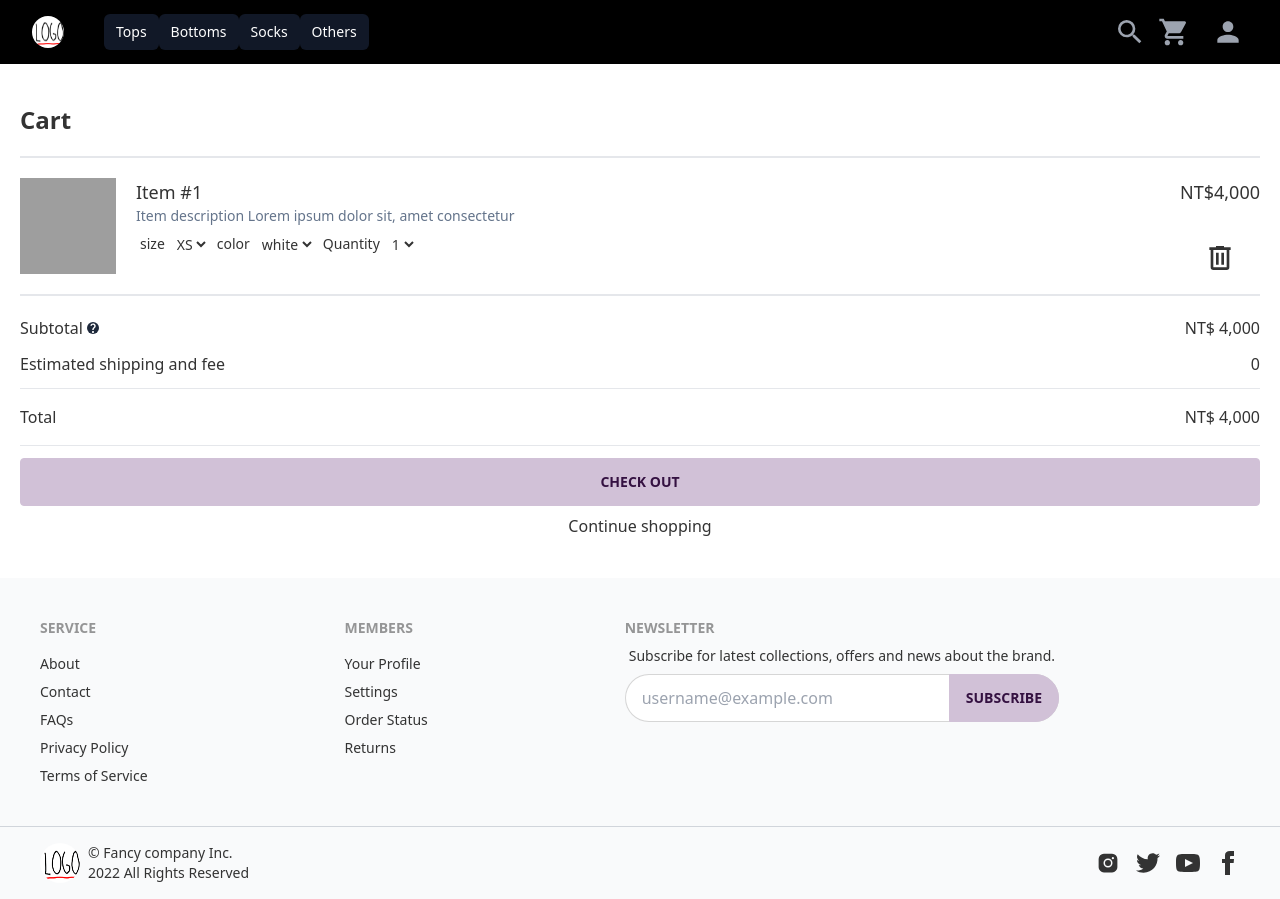
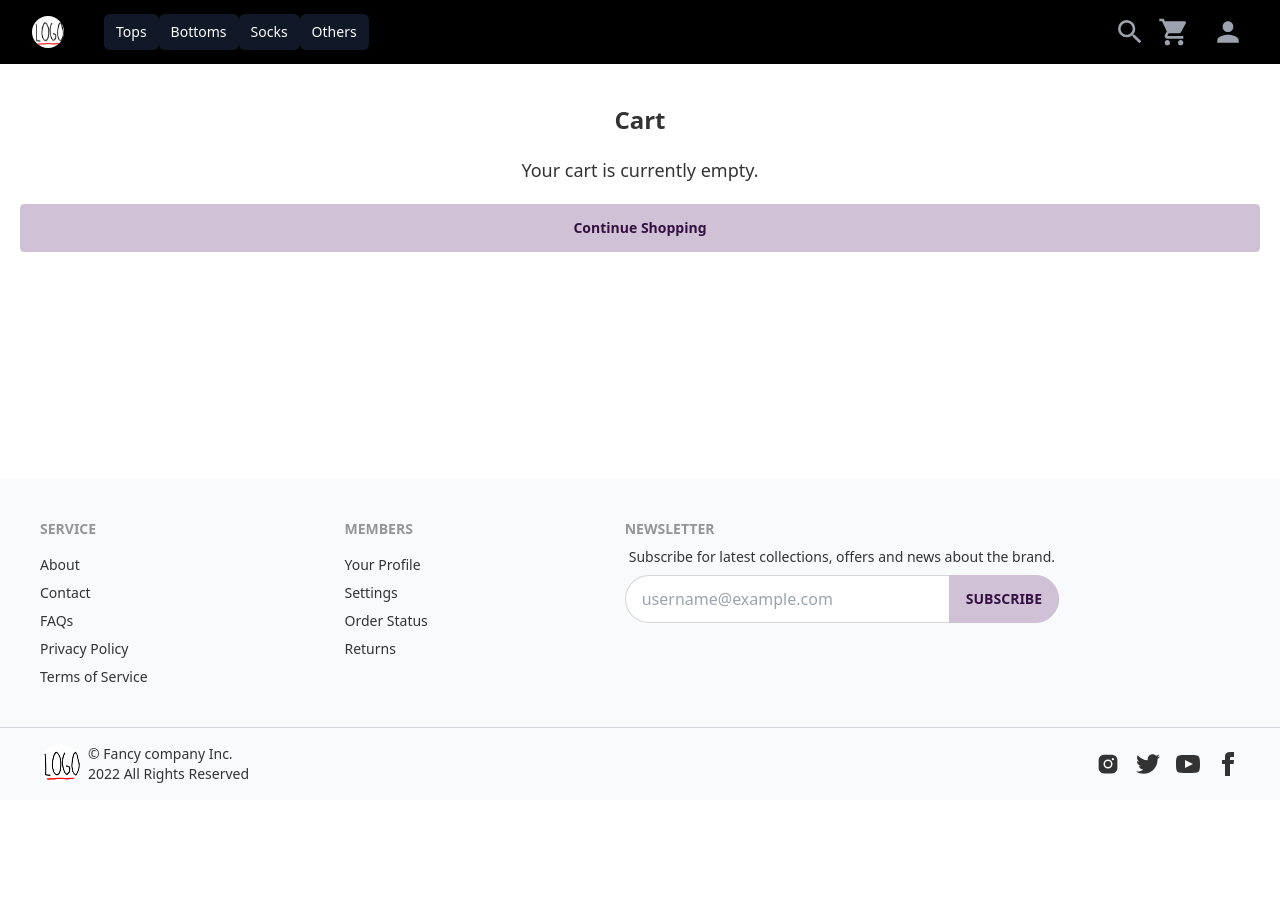
Before and after one commit to drinkthis4me/shopping-w-Tailwind, a Nuxt app: page /cart in a window 1280 px wide. After the commit the page ends 800 px from the top, so only its background shows below. Built offline with nearby package versions, Linux system fonts and the light colour scheme; grey boxes are pictures that could not be loaded.

Commit message:
change: move item to CartItem component

```diff
--- /dev/null
+++ b/components/CartItem.vue
@@ -0,0 +1,106 @@
+<template>
+  <div class="flex">
+    <div class="mr-5 shrink-0 self-center bg-white">
+      <NuxtLink :to="`products/detail-${cartItem.id}`">
+        <img
+          :src="cartItem.images[0].src"
+          :alt="cartItem.images[0].alt"
+          class="h-20 w-20 object-cover object-center hover:opacity-75 sm:h-24 sm:w-24" />
+      </NuxtLink>
+    </div>
+    <div class="flex flex-grow flex-col">
+      <NuxtLink :to="`products/detail-${cartItem.id}`">
+        <h3 class="hover:text-primary text-lg font-medium">
+          {{ cartItem.name }}
+        </h3>
+      </NuxtLink>
+      <p class="hidden text-sm text-slate-500 sm:inline-block">
+        {{ cartItem.details }}
+      </p>
+      <div class="flex flex-wrap sm:space-x-1">
+        <div class="flex">
+          <label for="size" class="label">
+            <span class="label-text">Size</span>
+          </label>
+          <select
+            @change="
+              $emit('update:size', ($event.target as HTMLSelectElement).value)
+            "
+            :value="cartItem.seletedSize"
+            name="size"
+            id="size"
+            class="bg-white pl-1 text-sm">
+            <option
+              v-for="o in cartItem.sizes"
+              :key="o.name"
+              :value="o.name"
+              :disabled="!o.inStock">
+              {{ o.name }}
+            </option>
+          </select>
+        </div>
+        <div class="flex">
+          <label for="color" class="label">
+            <span class="label-text">Color</span>
+          </label>
+          <select
+            @change="
+              $emit('update:color', ($event.target as HTMLSelectElement).value)
+            "
+            :value="cartItem.selectedColor"
+            name="color"
+            id="color"
+            class="bg-white pl-1 text-sm">
+            <option
+              v-for="o in cartItem.colors"
+              :key="o.name"
+              :value="o.name"
+              :disabled="!o.inStock">
+              {{ o.name }}
+            </option>
+          </select>
+        </div>
+        <div class="flex">
+          <label for="quantity" class="label">
+            <span class="label-text">Quantity</span>
+          </label>
+          <input
+            @change="
+              $emit(
+                'update:quantity',
+                ($event.target as HTMLInputElement).value
+              )
+            "
+            :value="cartItem.quantity"
+            name="quantity"
+            id="quantity"
+            class="w-5 bg-white pl-1 text-sm" />
+        </div>
+      </div>
+    </div>
+    <div class="flex flex-col items-center justify-between">
+      <div class="block text-lg font-medium">NT${{ cartItem.price }}</div>
+      <button>
+        <svg
+          class="hover:text-secondary"
+          xmlns="http://www.w3.org/2000/svg"
+          width="32"
+          height="32"
+          viewBox="0 0 24 24">
+          <path
+            fill="currentColor"
+            d="M9 3v1H4v2h1v13a2 2 0 0 0 2 2h10a2 2 0 0 0 2-2V6h1V4h-5V3H9M7 6h10v13H7V6m2 2v9h2V8H9m4 0v9h2V8h-2Z" />
+        </svg>
+      </button>
+    </div>
+  </div>
+</template>
+<script setup lang="ts">
+import type { CartItem } from '~~/types/product'
+
+defineProps<{
+  cartItem: CartItem
+}>()
+
+defineEmits(['update:color', 'update:size', 'update:quantity'])
+</script>
--- a/pages/cart.vue
+++ b/pages/cart.vue
@@ -2,121 +2,77 @@
   <div class="bg-white">
     <div class="mx-auto max-w-7xl px-5 py-10">
       <!-- Title -->
-      <h2 class="text-2xl font-bold">Cart</h2>
+      <h2 class="text-2xl font-bold text-center">Cart</h2>
       <!-- Items -->
-      <div class="mt-5 border-y-2">
+      <div v-if="cart.items.length" class="mt-5 border-y-2">
         <ul class="divide-y">
-          <li class="py-5">
-            <div class="flex">
-              <div class="mr-5 shrink-0 self-center bg-white">
-                <NuxtLink to="/">
-                  <img
-                    src="https://images.unsplash.com/photo-1581655353564-df123a1eb820?ixlib=rb-4.0.3&ixid=MnwxMjA3fDB8MHxwaG90by1wYWdlfHx8fGVufDB8fHx8&auto=format&fit=crop&w=687&q=80"
-                    alt="White shirt on gray wall"
-                    class="h-20 w-20 object-cover object-center hover:opacity-75 sm:h-24 sm:w-24" />
-                </NuxtLink>
-              </div>
-              <div class="flex flex-grow flex-col">
-                <NuxtLink to="/">
-                  <h3 class="hover:text-primary text-lg font-medium">
-                    Item #1
-                  </h3>
-                </NuxtLink>
-                <p class="hidden text-sm text-slate-500 sm:inline-block">
-                  Item description Lorem ipsum dolor sit, amet consectetur
-                </p>
-                <div class="flex flex-wrap sm:space-x-1">
-                  <div class="flex">
-                    <label for="size" class="label">
-                      <span class="label-text">size</span>
-                    </label>
-                    <select name="size" id="size" class="bg-white pl-1 text-sm">
-                      <option value="XS">XS</option>
-                    </select>
-                  </div>
-                  <div class="flex">
-                    <label for="color" class="label">
-                      <span class="label-text">color</span>
-                    </label>
-                    <select
-                      name="color"
-                      id="color"
-                      class="bg-white pl-1 text-sm">
-                      <option value="white">white</option>
-                    </select>
-                  </div>
-                  <div class="flex">
-                    <label for="quantity" class="label">
-                      <span class="label-text">Quantity</span>
-                    </label>
-                    <select
-                      name="quantity"
-                      id="quantity"
-                      class="bg-white pl-1 text-sm">
-                      <option value="1">1</option>
-                    </select>
-                  </div>
-                </div>
-              </div>
-              <div class="flex flex-col items-center justify-between">
-                <div class="block text-lg font-medium">NT$4,000</div>
-                <a href="#">
-                  <svg
-                    class="hover:text-secondary"
-                    xmlns="http://www.w3.org/2000/svg"
-                    width="32"
-                    height="32"
-                    viewBox="0 0 24 24">
-                    <path
-                      fill="currentColor"
-                      d="M9 3v1H4v2h1v13a2 2 0 0 0 2 2h10a2 2 0 0 0 2-2V6h1V4h-5V3H9M7 6h10v13H7V6m2 2v9h2V8H9m4 0v9h2V8h-2Z" />
-                  </svg>
-                </a>
-              </div>
-            </div>
+          <li v-for="item in cart.items" :key="item.addedTime" class="py-5">
+            <CartItem
+              :cart-item="item"
+              v-model:color="item.selectedColor"
+              v-model:size="item.seletedSize"
+              v-model:quantity="item.quantity" />
           </li>
         </ul>
       </div>
       <!-- Info -->
-      <div class="mt-5 flex flex-col space-y-3">
+      <div v-if="cart.items.length" class="mt-5 flex flex-col space-y-3">
         <div class="flex justify-between">
-          <p class="font-medium">
-            Subtotal
-            <button
-              class="h-3 w-3 rounded-full bg-slate-800 text-xs text-white">
-              <svg
-                class="h-3 w-3"
-                xmlns="http://www.w3.org/2000/svg"
-                width="32"
-                height="32"
-                viewBox="0 0 24 24">
-                <path
-                  fill="currentColor"
-                  d="M11.07 12.85c.77-1.39 2.25-2.21 3.11-3.44c.91-1.29.4-3.7-2.18-3.7c-1.69 0-2.52 1.28-2.87 2.34L6.54 6.96C7.25 4.83 9.18 3 11.99 3c2.35 0 3.96 1.07 4.78 2.41c.7 1.15 1.11 3.3.03 4.9c-1.2 1.77-2.35 2.31-2.97 3.45c-.25.46-.35.76-.35 2.24h-2.89c-.01-.78-.13-2.05.48-3.15zM14 20c0 1.1-.9 2-2 2s-2-.9-2-2s.9-2 2-2s2 .9 2 2z" />
-              </svg>
-            </button>
-          </p>
-          <span class="">NT$ 4,000</span>
+          <p class="font-medium">Subtotal (Tax included)</p>
+          <span>NT${{ subTotal.toLocaleString() }}</span>
         </div>
         <div class="flex justify-between">
           <p class="font-medium">Estimated shipping and fee</p>
-          <span class="">0</span>
+          <span>{{ shipping.toLocaleString() }}</span>
         </div>
         <div class="flex justify-between border-y py-4">
           <p class="font-medium">Total</p>
-          <span class="">NT$ 4,000</span>
+          <span>NT${{ (subTotal + shipping).toLocaleString() }}</span>
         </div>
         <div class="form-control">
-          <button class="btn btn-primary rounded">Check Out</button>
-          <a
-            href="#"
-            class="link link-hover hover:text-primary mt-2 text-center"
-            >Continue shopping</a
-          >
+          <button class="btn btn-primary rounded" @click="onCheckoutClick">
+            Check Out
+          </button>
+          <NuxtLink
+            to="/"
+            class="link link-hover hover:text-primary mt-2 text-center">
+            Continue shopping
+          </NuxtLink>
         </div>
+      </div>
+      <div v-else class="form-control mt-5 space-y-5">
+        <div class="text-center text-lg">Your cart is currently empty.</div>
+        <button class="btn btn-primary rounded capitalize" @click="navigateTo('/')">
+          Continue Shopping
+        </button>
       </div>
     </div>
   </div>
 </template>
 
-<script setup lang="ts"></script>
+<script setup lang="ts">
+import type { Cart } from '~~/types/product'
+const cart: Cart = reactive({
+  id: 10001,
+  created: '2023-01-01T00:00',
+  items: [
+
+  ],
+})
+
+const numberOfItems = cart.items.length
+
+const subTotal =
+  numberOfItems > 0
+    ? cart.items.reduce(
+        (subTotal, item) => subTotal + item.price * item.quantity,
+        0
+      )
+    : 0
+
+const shipping = subTotal < 3000 ? 150 : 0
+
+function onCheckoutClick() {
+  console.log('>>> Cart: ', cart)
+}
+</script>
```
Also changed, not shown: types/product.ts (+14 -1 lines).
